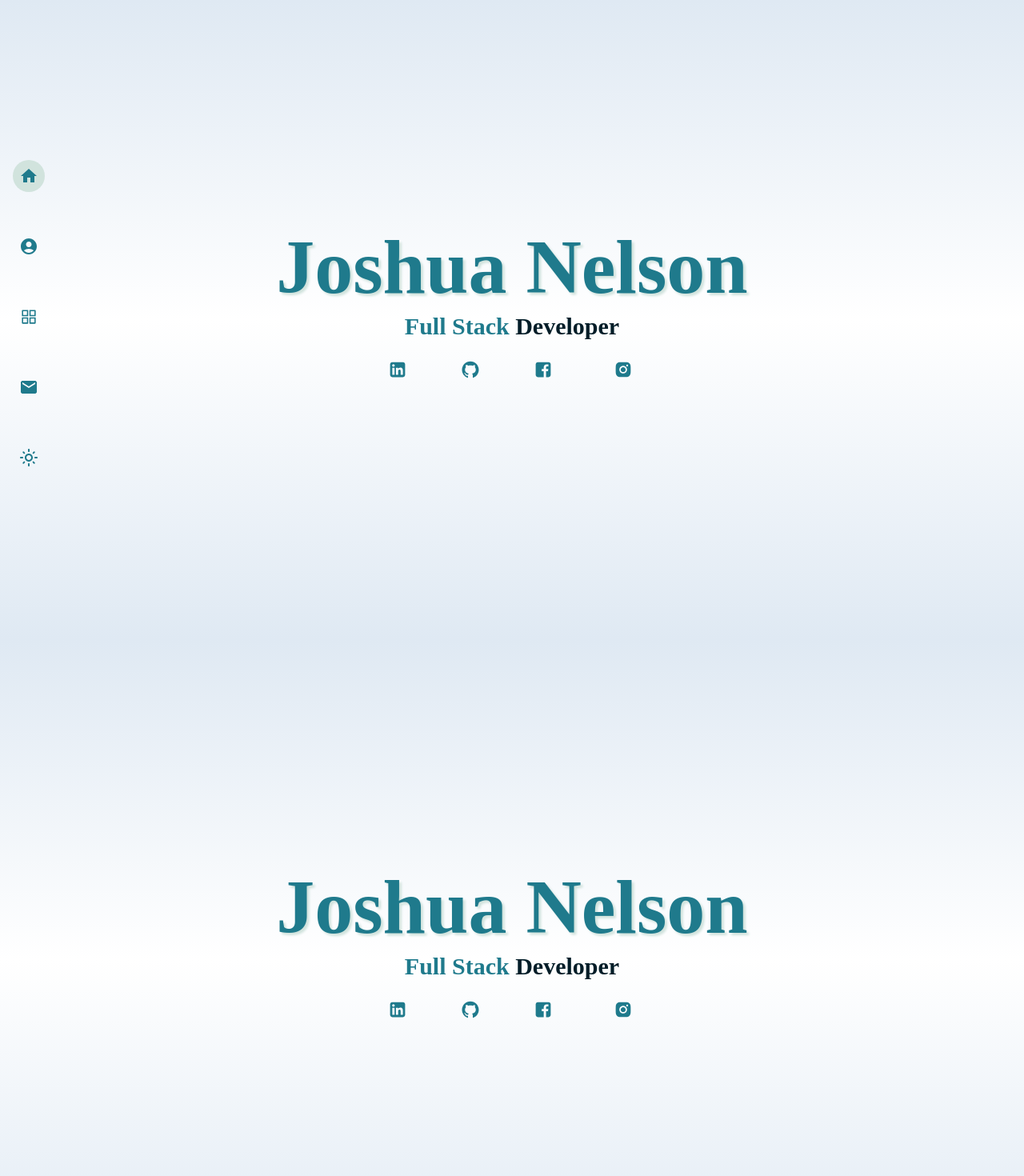
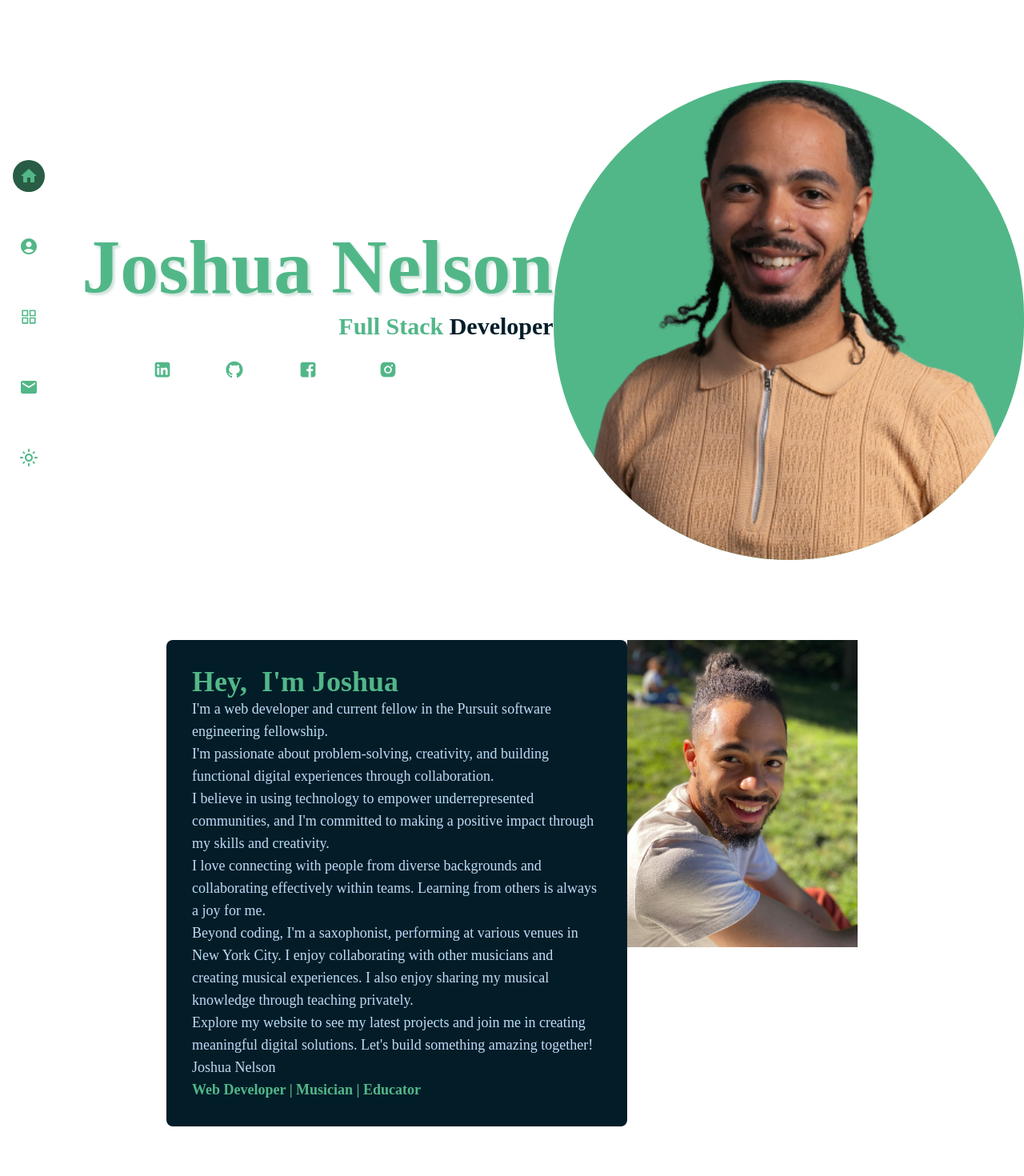
Before and after one commit to joshuanelsondev/portfolio, a React (Vite) app: page / in a window 1280 px wide. Shown: the top 1470 px of the page at 80% size. Built offline with nearby package versions, Linux system fonts and the light colour scheme.

Commit message:
Begin to change color palette and change favicon

```diff
--- a/index.html
+++ b/index.html
@@ -6,7 +6,7 @@
     <meta name="viewport" content="width=device-width, initial-scale=1.0" />
     <title>Joshua Nelson</title>
   </head>
-  <body class="h-screen w-full bg-fixed bg-gradient-to-b from-[#dfe9f3] via-white to-[#dfe9f3] dark:bg-gradient-to-b dark:from-dark dark:via-primary dark:to-dark">
+  <body class="h-screen w-full bg-fixed bg-white dark:bg-gradient-to-b dark:from-dark dark:via-primary dark:to-dark">
     <div id="root"></div>
     <script type="module" src="/src/main.jsx"></script>
   </body>
--- a/src/Components/AboutMe.jsx
+++ b/src/Components/AboutMe.jsx
@@ -4,18 +4,17 @@
 export default function AboutMe() {
 
     return (
-      <div>
-        <div className="flex pt-60">
+      <div className="flex">
         <div className="flex flex-col">
-            <h2 className="text-4xl text-primary dark:text-blue font-semibold">
-              Hey,&nbsp; I'm <span className="text-primary">Joshua</span>
-            </h2>
           {/* <img
               src="./src/assets/headshot.jpeg"
               alt="Headshot on grass with blurred background"
               className="h-[600px] w-auto"
             /> */}
-            <div className="text-lg text-blue">
+          <div className="text-lg text-blue bg-dark rounded-lg p-8">
+            <h2 className="text-4xl text-primary dark:text-blue font-semibold">
+              Hey,&nbsp; I'm Joshua
+            </h2>
             I'm a web developer and current fellow in the Pursuit software
             engineering fellowship.
             <br />
@@ -35,9 +34,9 @@ export default function AboutMe() {
             creating musical experiences. I also enjoy sharing my musical
             knowledge through teaching privately.
             <br />
-              Explore my website to see my latest projects and join me in
-              creating meaningful digital solutions. Let's build something
-              amazing together!
+            Explore my website to see my latest projects and join me in creating
+            meaningful digital solutions. Let's build something amazing
+            together!
             <br />
             Joshua Nelson
             <br />
@@ -62,6 +61,5 @@ export default function AboutMe() {
               className="h-[600px] w-auto rounded-2xl bg-secondary"
             /> */}
       </div>
-      </div>
     );
 }
--- /dev/null
+++ b/src/Components/ContactComponent.jsx
@@ -0,0 +1,10 @@
+// ContactComponent.jsx
+
+export default function ContactComponent () {
+
+    return (
+        <div>
+
+        </div>
+    )
+}
--- a/src/Components/HomeComponent.jsx
+++ b/src/Components/HomeComponent.jsx
@@ -2,7 +2,6 @@
 
 import PropTypes from "prop-types";
 import { useEffect } from "react";
-
 import {
   AiFillLinkedin,
   AiOutlineGithub,
@@ -16,8 +15,13 @@ export default function HomeComponent({ setShowNav }) {
     }, [setShowNav]);
 
     return (
-      <div id="home" className="flex shrink-0 justify-center items-center h-screen w-auto">
-          <div className="w-96 xl:w-9/12 h-auto text-center z-10">
+      <div id="home" className="flex shrink-0 items-center h-screen w-auto">
+        {/* <img
+          src="./src/assets/headshot.jpeg"
+          alt="Headshot on grass with blurred background"
+          className="h-screen w-auto"
+        /> */}
+        <div className="w-96 xl:w-9/12 h-auto text-right z-10">
           <h1 className="text-6xl xl:text-8xl text-primary dark:text-blue font-semibold text-shadow">
             Joshua Nelson
           </h1>
@@ -95,6 +99,17 @@ export default function HomeComponent({ setShowNav }) {
             </div>
           </div>
         </div>
+
+        {/* <img
+          src="./src/assets/pursuit_headshot.jpg"
+          alt="Headshot on grass with blurred background"
+          className="h-[600px] w-auto"
+        /> */}
+        <img
+          src="./src/assets/pursuit_headshot.png"
+          alt="Headshot on grass with blurred background"
+          className="h-[600px] w-auto rounded-full bg-primary"
+        />
       </div>
     );
 }
--- a/src/Pages/About.jsx
+++ b/src/Pages/About.jsx
@@ -3,7 +3,7 @@ import AboutMe from "../Components/AboutMe";
 
 export default function About() {
     return (
-      <div className="mx-4 pb-10 sm:mx-8 md:mx-48 xl:mx-52 2xl:mx-72">
+      <div id="about" className="mx-4 pb-10 sm:mx-8 md:mx-48 xl:mx-52 2xl:mx-72">
         <AboutMe />
       </div>
     );
--- a/src/Pages/Contact.jsx
+++ b/src/Pages/Contact.jsx
@@ -1,5 +1,9 @@
 // Contact.jsx
 
+import ContactComponent from "../Components/ContactComponent";
+
 export default function Contact() {
-    return <div></div>
+    return (
+        <div id="contact"><ContactComponent /></div>
+    )
 }
--- a/src/Pages/Home.jsx
+++ b/src/Pages/Home.jsx
@@ -3,6 +3,9 @@ import PropTypes from "prop-types";
 import { useEffect } from "react";
 import { Link as LinkScroll } from "react-scroll";
 import HomeComponent from "../Components/HomeComponent";
+import About from "../Pages/About";
+import Index from "../Pages/Index";
+import Contact from "../Pages/Contact";
 
 export default function Home({ setShowNav }) {
     useEffect(() => {
@@ -22,12 +25,30 @@ export default function Home({ setShowNav }) {
         </LinkScroll>
         <LinkScroll
           activeClass="active"
-          to="home"
+          to="about"
           spy={true}
           offset={0}
           duration={500}
         >
-          <HomeComponent setShowNav={setShowNav} />
+          <About />
+        </LinkScroll>
+        <LinkScroll
+          activeClass="active"
+          to="projects"
+          spy={true}
+          offset={0}
+          duration={500}
+        >
+          <Index setShowNav={setShowNav} />
+        </LinkScroll>
+        <LinkScroll
+          activeClass="active"
+          to="contact"
+          spy={true}
+          offset={0}
+          duration={500}
+        >
+          <Contact />
         </LinkScroll>
       </div>
     );
--- a/tailwind.config.js
+++ b/tailwind.config.js
@@ -6,7 +6,6 @@ export default {
       backgroundImage: {
         headshot1: "url(./src/assets/headshot.jpeg)",
         headshot2: "url(./src/assets/pursuit_headshot.png)",
-
       },
       animation: {
         "spin-slow": "spin 3s linear infinite",
@@ -14,12 +13,13 @@ export default {
     },
     colors: {
       dark: "#021d28",
-      primary: "#1F7A8C",
-      secondary: "#D1E3DD",
+      primary: "#52B788",
+      secondary: "#295C44",
       blue: "#BFDBF7",
       gray: "#E1E5F2",
       white: "#FFFFFF",
       red: "#E73B3B",
+      black: "#000000",
     },
   },
   plugins: [],
```
Also changed, not shown: 2 other files (tests, documents, lock files or other folders). Lines whose indentation alone changed are shown as unchanged.
